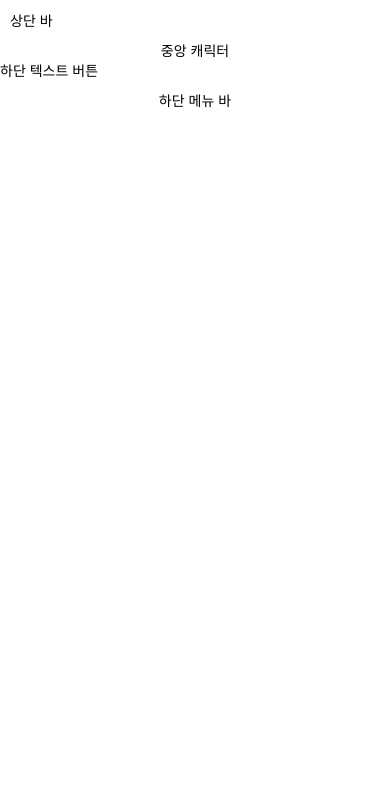
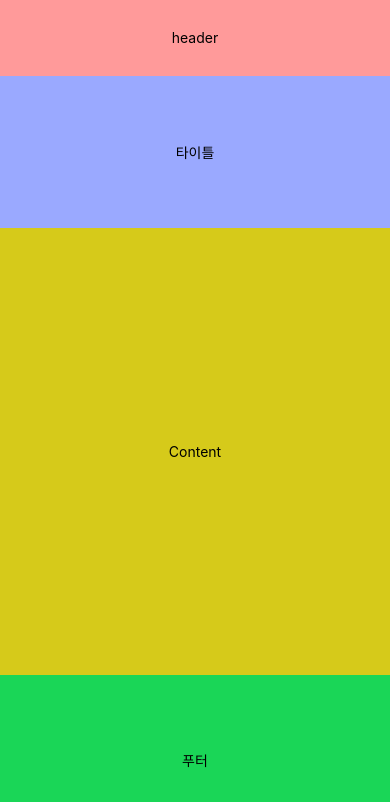
Before and after one commit to FouinK/myFirstNativeApp, a React Native app: screen / in a window 390 px wide. Shown: the top 802 px of the page. Built offline with nearby package versions, Linux system fonts and the light colour scheme.

Commit message:
전체 레이아웃 잡기

```diff
--- a/App.tsx
+++ b/App.tsx
@@ -1,54 +1,54 @@
-/**
- * Sample React Native App
- * https://github.com/facebook/react-native
- *
- * @format
- */
-
 import React from 'react';
-import {ScrollView, StyleSheet, Text, View} from 'react-native';
+import {View, StyleSheet} from 'react-native';
+import Header from './component/Header.tsx';
+import Title from './component/Title.tsx';
+import Body from './component/Body.tsx';
+import Footer from './component/Footer.tsx';
 
 const App = () => {
   return (
-    <ScrollView style={styles.container}>
-      <View style={styles.topBar}>
-        <Text>상단 바</Text>
-      </View>
-
-      <View style={styles.characterContainer}>
-        <Text>중앙 캐릭터</Text>
-      </View>
-
-      <View style={styles.textContainer}>
-        <Text>하단 텍스트 버튼</Text>
-      </View>
-
-      <View style={styles.menuBar}>
-        <Text>하단 메뉴 바</Text>
-      </View>
-    </ScrollView>
+    <View style={styles.container}>
+      <Header />
+      <Title />
+      <Body />
+      <Footer />
+    </View>
   );
 };
+
+export default App;
 
 const styles = StyleSheet.create({
   container: {
     flex: 1,
-    backgroundColor: 'white',
+    justifyContent: 'center',
+    backgroundColor: 'black',
   },
-  topBar: {
-    flexDirection: 'row',
-    justifyContent: 'space-between',
-    padding: 10,
+  header: {
+    width: '100%',
+    height: '9%',
+    justifyContent: 'center',
+    alignItems: 'center',
+    backgroundColor: '#ff9a9a',
   },
-  characterContainer: {
+  title: {
+    width: '100%',
+    height: '18%',
+    justifyContent: 'center',
     alignItems: 'center',
+    backgroundColor: '#9aa9ff',
   },
-  textContainer: {},
-  menuBar: {
-    flexDirection: 'row',
-    justifyContent: 'space-around',
-    padding: 10,
+  content: {
+    flex: 1,
+    justifyContent: 'center',
+    alignItems: 'center',
+    backgroundColor: '#d6ca1a',
+  },
+  footer: {
+    width: '100%',
+    height: '20%',
+    justifyContent: 'center',
+    alignItems: 'center',
+    backgroundColor: '#1ad657',
   },
 });
-
-export default App;
--- /dev/null
+++ b/component/Body.tsx
@@ -0,0 +1,21 @@
+import React from 'react';
+import {View, Text, StyleSheet} from 'react-native';
+
+const Body = () => {
+  return (
+    <View style={styles.content}>
+      <Text>Content</Text>
+    </View>
+  );
+};
+
+export default Body;
+
+const styles = StyleSheet.create({
+  content: {
+    flex: 1,
+    justifyContent: 'center',
+    alignItems: 'center',
+    backgroundColor: '#d6ca1a',
+  },
+});
--- /dev/null
+++ b/component/Footer.tsx
@@ -0,0 +1,22 @@
+import React from 'react';
+import {View, Text, StyleSheet} from 'react-native';
+
+const Footer = () => {
+  return (
+    <View style={styles.footer}>
+      <Text>푸터</Text>
+    </View>
+  );
+};
+
+export default Footer;
+
+const styles = StyleSheet.create({
+  footer: {
+    width: '100%',
+    height: '20%',
+    justifyContent: 'center',
+    alignItems: 'center',
+    backgroundColor: '#1ad657',
+  },
+});
--- /dev/null
+++ b/component/Header.tsx
@@ -0,0 +1,22 @@
+import React from 'react';
+import {View, Text, StyleSheet} from 'react-native';
+
+const Header = () => {
+  return (
+    <View style={styles.header}>
+      <Text>header</Text>
+    </View>
+  );
+};
+
+export default Header;
+
+const styles = StyleSheet.create({
+  header: {
+    width: '100%',
+    height: '9%',
+    justifyContent: 'center',
+    alignItems: 'center',
+    backgroundColor: '#ff9a9a',
+  },
+});
--- /dev/null
+++ b/component/Title.tsx
@@ -0,0 +1,22 @@
+import React from 'react';
+import {View, Text, StyleSheet} from 'react-native';
+
+const Title = () => {
+  return (
+    <View style={styles.title}>
+      <Text>타이틀</Text>
+    </View>
+  );
+};
+
+export default Title;
+
+const styles = StyleSheet.create({
+  title: {
+    width: '100%',
+    height: '18%',
+    justifyContent: 'center',
+    alignItems: 'center',
+    backgroundColor: '#9aa9ff',
+  },
+});
```
